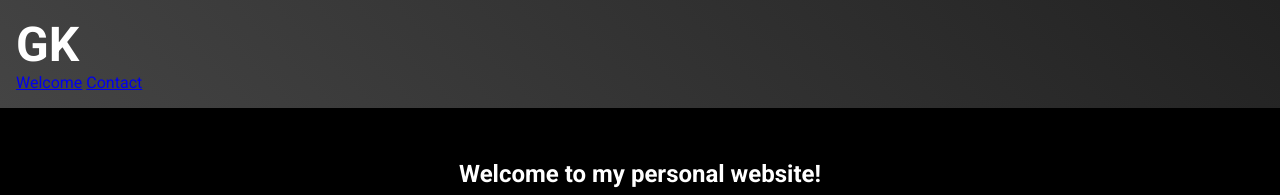
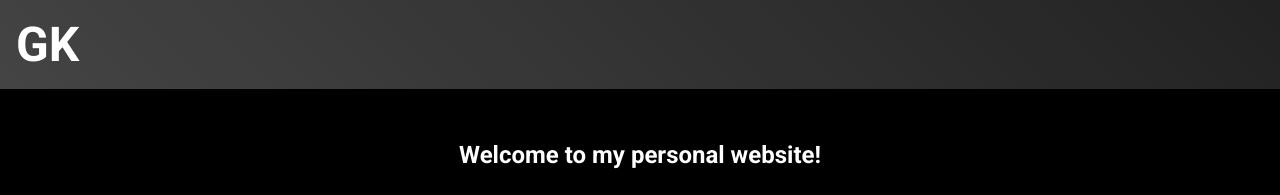
Before and after one commit to GradyKirkpatrick/my-website, a plain HTML site: page index.html in a window 1280 px wide. Shown: the top 195 px of the page. Drawn offline with Linux system fonts and the light colour scheme.

Commit message:
Got Rid of Nav Items
Got rid of incomplete nav items.

```diff
--- a/index.html
+++ b/index.html
@@ -47,10 +47,6 @@
 <body>
     <header>
         <h1>GK</h1>
-        <nav>
-                <a href="#welcome">Welcome</a>
-                <a href="#contact">Contact</a>
-        </nav>
     </header>
 
     <main>
```
